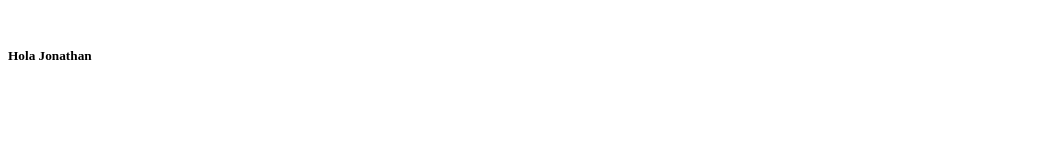
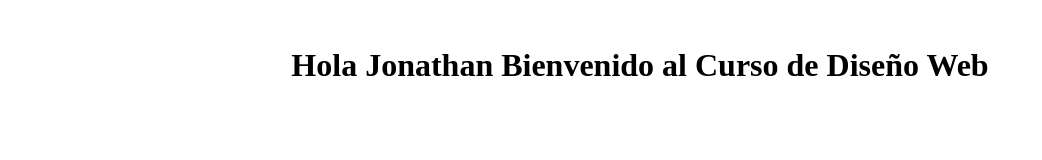
Before and after one commit to anguty/Prueba, a plain HTML site: page index.html in a window 1280 px wide. Shown: the whole page, without its empty margins (0-1042 px from the left). Drawn offline with Linux system fonts and the light colour scheme.

Commit message:
center tex
texto centrado

```diff
--- a/index.html
+++ b/index.html
@@ -6,7 +6,7 @@
     <meta http-equiv="X-UA-Compatible" content="ie=edge">
     <title>Curso DsW</title>
     <br>
-    <h5>Hola Jonathan</h5>
+     <h1 align="center">Hola Jonathan Bienvenido al Curso de Diseño Web</h1>
 </head>
 <body>
 
```
